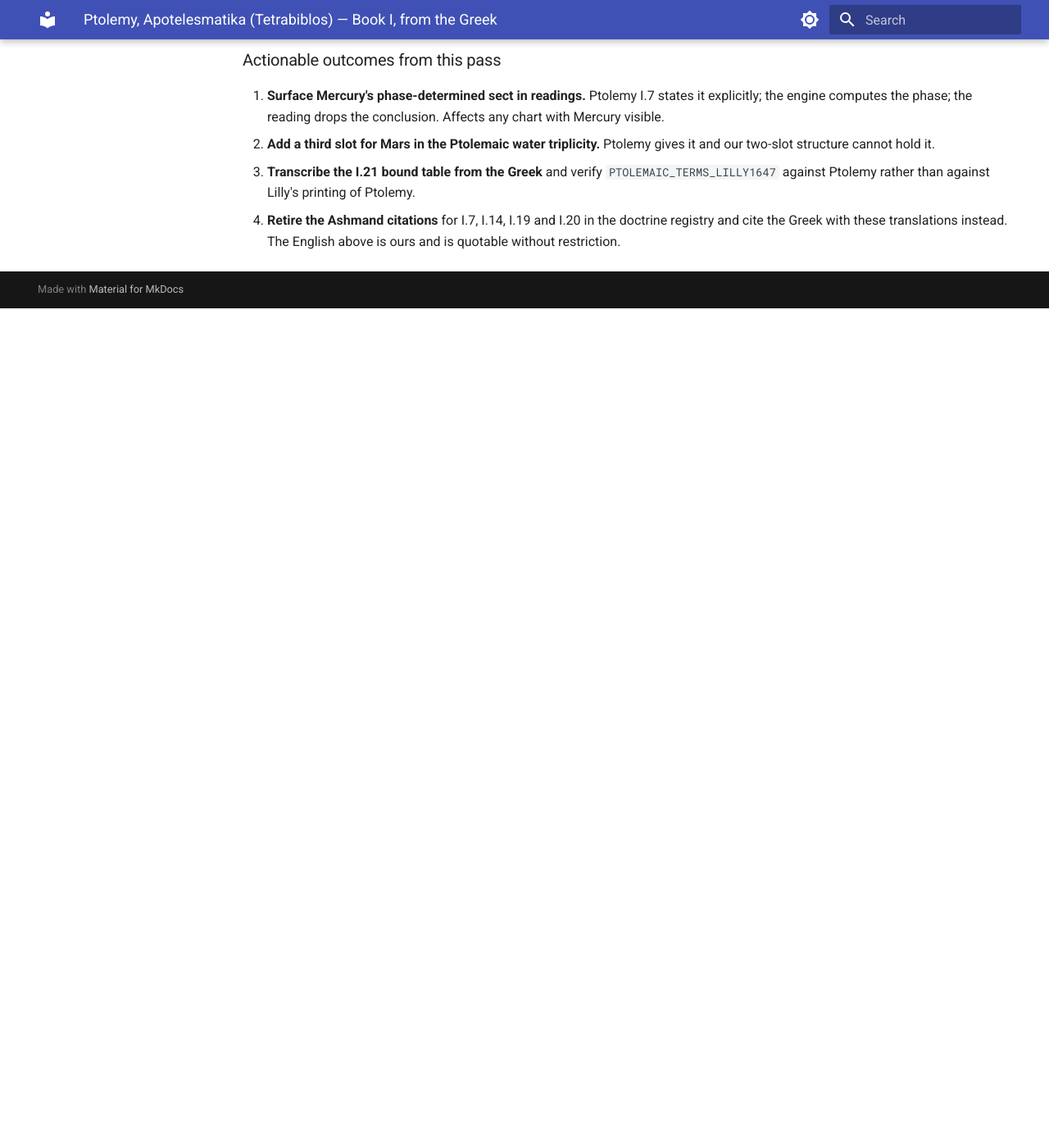
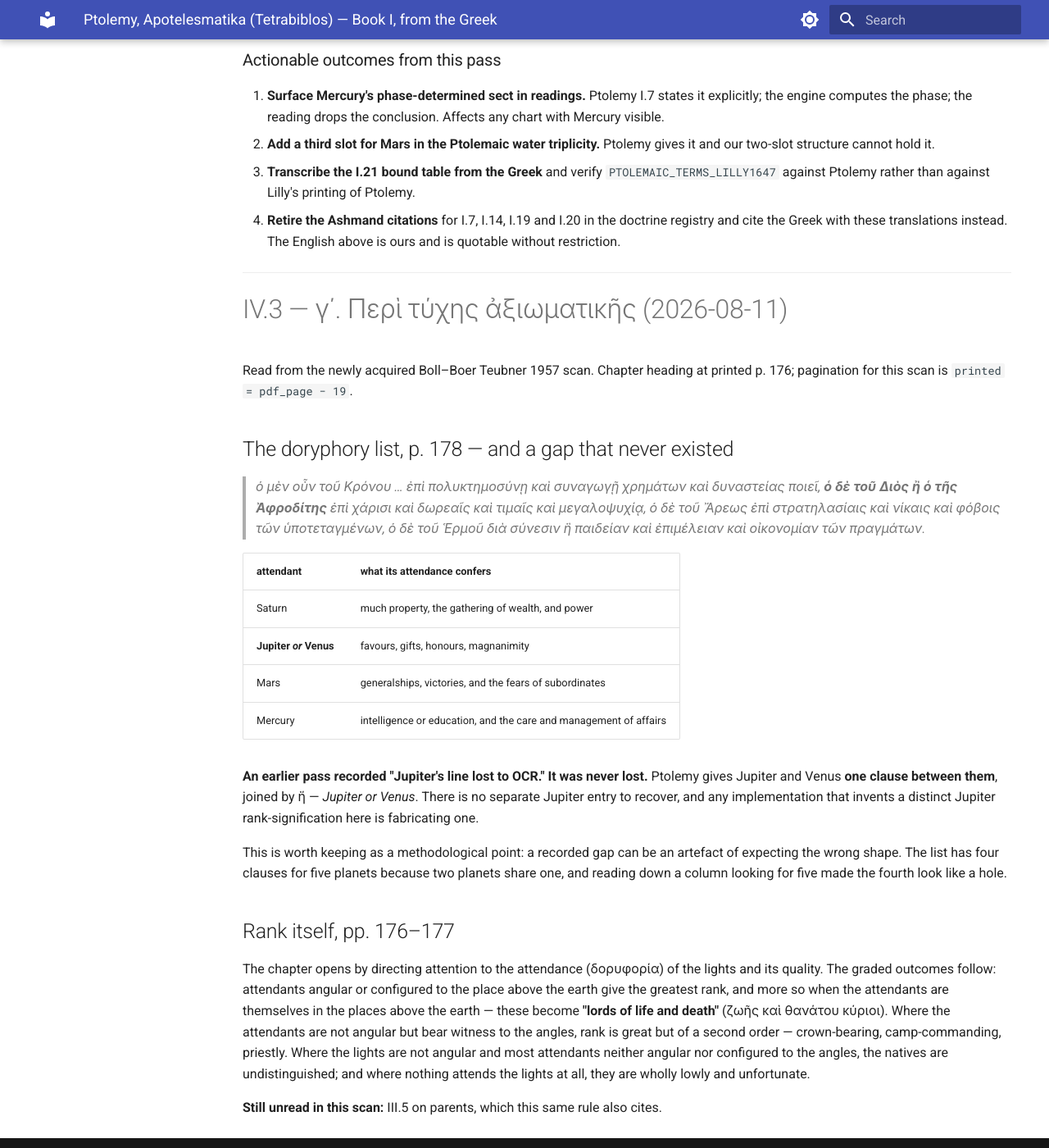
Before and after one commit to Bender1011001/traditional-astrology-engine, an MkDocs documentation site: the page built from docs/sources/ptolemy_greek_book1.md, in a window 1280 px wide and 1400 px high, scrolled down 10252 px. Shown: the whole window at 82% size. Built offline with MkDocs 1.6.1 and Material for MkDocs 9.7.7, drawn with Linux system fonts in a browser that asks for light colours; before the commit the page ends 10628 px from its top, so only the background shows below that.

Commit message:
Ptolemy IV.3 read in the Greek; the "missing Jupiter line" never existed
Read the rank chapter in the newly acquired Boll-Boer scan (gamma',
Peri tyches axiomatikes, printed pp. 176-179).

An earlier pass recorded "Jupiter's line in the doryphory-rulership
list lost to OCR" and carried it as a known gap. It was never lost.
Ptolemy at p. 178 gives Jupiter and Venus ONE clause between them:

  ho de tou Dios E ho tes Aphrodites - "Jupiter OR Venus" -
  epi charisi kai doreais kai timais kai megalopsychia

Four clauses for five planets, because two share one. Reading down the
list expecting five made the fourth look like a hole. The publication
limit now says outright that any implementation assigning Jupiter its
own distinct rank-signification here is inventing doctrine, since that
is the exact error the recorded gap invited someone to "fix".

Worth keeping as method: a recorded gap can be an artefact of expecting
the wrong shape, not a defect in the source. Absence of an expected
thing is not evidence the thing was there.

The rest of the list as read: Saturn on much property, the gathering of
wealth and power; Mars on generalships, victories, and the fears of
subordinates; Mercury through intelligence or education and the care
and management of affairs.

Also read the rank ladder at pp. 176-177 - attendants angular and above
the earth give the greatest rank, "zoes kai thanatou kyrioi", lords of
life and death, down through crown-bearing and priestly rank to the
undistinguished, and to the wholly lowly where nothing attends the
lights at all.

ptolemy_doryphory_rank -> greek_text_read_directly_partial. Partial
because III.5 on parents, which the same rule cites, is unread in this
scan. Test assertion updated from the old status rather than deleted.

23 of 35 rules verified. 1249 passed, 2 skipped. 3.10 gate clean.

Co-Authored-By: Claude Opus 5 <noreply@anthropic.com>

```diff
--- a/docs/sources/ptolemy_greek_book1.md
+++ b/docs/sources/ptolemy_greek_book1.md
@@ -264,3 +264,30 @@ The chapter assigns exaltations *by sign only*, and derives each from a physical
 2. **Add a third slot for Mars in the Ptolemaic water triplicity.** Ptolemy gives it and our two-slot structure cannot hold it.
 3. **Transcribe the I.21 bound table from the Greek** and verify `PTOLEMAIC_TERMS_LILLY1647` against Ptolemy rather than against Lilly's printing of Ptolemy.
 4. **Retire the Ashmand citations** for I.7, I.14, I.19 and I.20 in the doctrine registry and cite the Greek with these translations instead. The English above is ours and is quotable without restriction.
+
+---
+
+# IV.3 — γ΄. Περὶ τύχης ἀξιωματικῆς (2026-08-11)
+
+Read from the newly acquired Boll–Boer Teubner 1957 scan. Chapter heading at printed p. 176; pagination for this scan is `printed = pdf_page − 19`.
+
+## The doryphory list, p. 178 — and a gap that never existed
+
+> *ὁ μὲν οὖν τοῦ Κρόνου … ἐπὶ πολυκτημοσύνῃ καὶ συναγωγῇ χρημάτων καὶ δυναστείας ποιεῖ, **ὁ δὲ τοῦ Διὸς ἢ ὁ τῆς Ἀφροδίτης** ἐπὶ χάρισι καὶ δωρεαῖς καὶ τιμαῖς καὶ μεγαλοψυχίᾳ, ὁ δὲ τοῦ Ἄρεως ἐπὶ στρατηλασίαις καὶ νίκαις καὶ φόβοις τῶν ὑποτεταγμένων, ὁ δὲ τοῦ Ἑρμοῦ διὰ σύνεσιν ἢ παιδείαν καὶ ἐπιμέλειαν καὶ οἰκονομίαν τῶν πραγμάτων.*
+
+| attendant | what its attendance confers |
+|---|---|
+| Saturn | much property, the gathering of wealth, and power |
+| **Jupiter *or* Venus** | favours, gifts, honours, magnanimity |
+| Mars | generalships, victories, and the fears of subordinates |
+| Mercury | intelligence or education, and the care and management of affairs |
+
+**An earlier pass recorded "Jupiter's line lost to OCR." It was never lost.** Ptolemy gives Jupiter and Venus **one clause between them**, joined by ἤ — *Jupiter or Venus*. There is no separate Jupiter entry to recover, and any implementation that invents a distinct Jupiter rank-signification here is fabricating one.
+
+This is worth keeping as a methodological point: a recorded gap can be an artefact of expecting the wrong shape. The list has four clauses for five planets because two planets share one, and reading down a column looking for five made the fourth look like a hole.
+
+## Rank itself, pp. 176–177
+
+The chapter opens by directing attention to the attendance (δορυφορία) of the lights and its quality. The graded outcomes follow: attendants angular or configured to the place above the earth give the greatest rank, and more so when the attendants are themselves in the places above the earth — these become **"lords of life and death"** (ζωῆς καὶ θανάτου κύριοι). Where the attendants are not angular but bear witness to the angles, rank is great but of a second order — crown-bearing, camp-commanding, priestly. Where the lights are not angular and most attendants neither angular nor configured to the angles, the natives are undistinguished; and where nothing attends the lights at all, they are wholly lowly and unfortunate.
+
+**Still unread in this scan:** III.5 on parents, which this same rule also cites.
```
Also changed, not shown: 2 other files.
